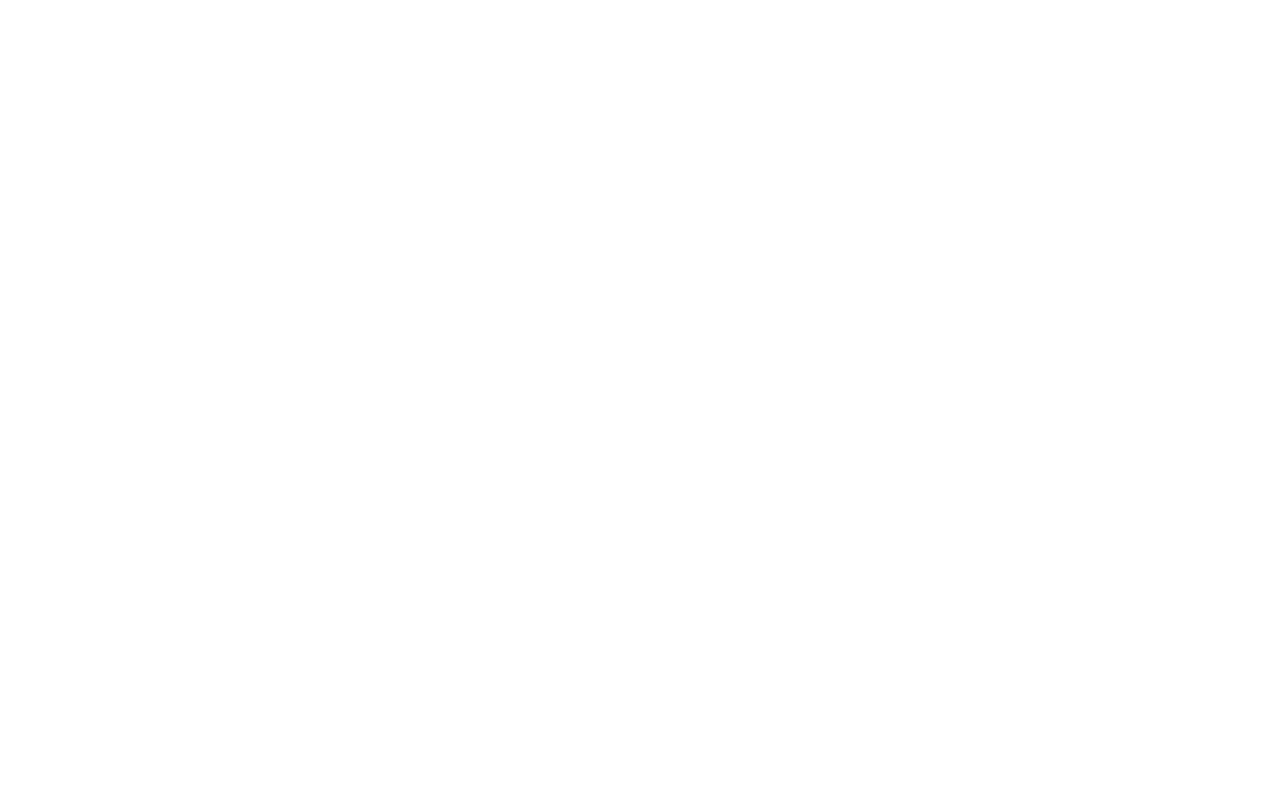
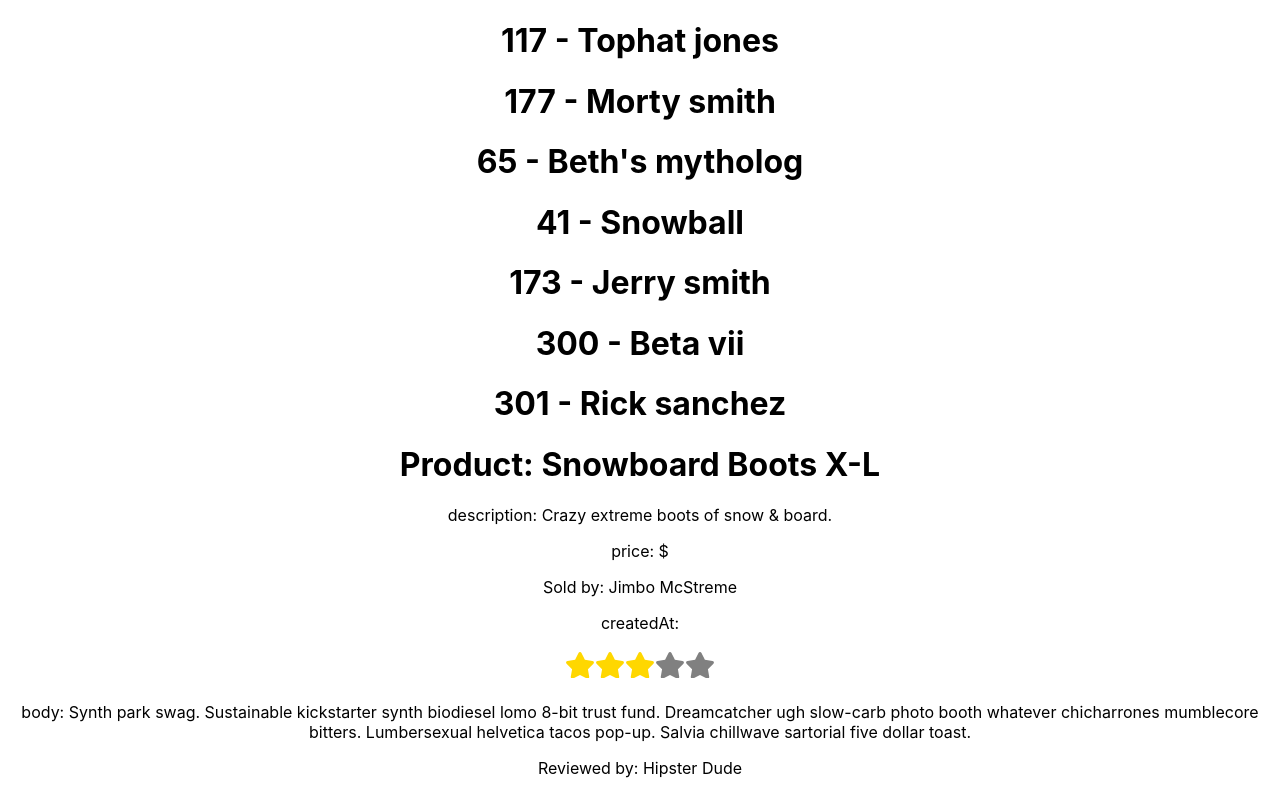
Before and after one commit to CodeCoreYVR/react-amazing-amazon-wadd-sept-2020, a React (Create React App) app: page / in a window 1280 px wide. Shown: the top 796 px of the page. Built offline with nearby package versions, Linux system fonts and the light colour scheme.

Commit message:
product show page, review and star added

```diff
--- a/src/App.js
+++ b/src/App.js
@@ -1,9 +1,11 @@
 import './App.css';
-
+import ProductsIndexPage from './components/ProductsIndexPage'
+import ProductShowPage from './components/ProductShowPage'
 function App() {
   return (
     <div className="App">
-
+    <ProductsIndexPage/>
+    <ProductShowPage/>
     </div>
   );
 }
--- /dev/null
+++ b/src/components/ProductDetails.js
@@ -0,0 +1,15 @@
+import React from 'react';
+
+const ProductDetails = (props)=> {
+  const {title, fullName, description, price, createdAt,}=props;
+  return (
+    <div>
+      <h1 className="header">Product: {title}</h1>
+      <p>description: {description}</p>
+      <p>price: ${price}</p>
+      <p>Sold by: {fullName}</p>
+      <p>createdAt: {createdAt}</p>
+    </div>
+  );
+};
+export default ProductDetails;
--- /dev/null
+++ b/src/components/ProductShowPage.js
@@ -0,0 +1,28 @@
+import React, { Component } from 'react'
+import ProductDetails  from './ProductDetails'
+import ReviewList  from './ReviewList'
+import product from '../data/product'
+class ProductShowPage extends Component  {
+  constructor(props){
+super(props)
+
+  }
+
+
+  render(){
+  const { title, description, created_at, seller, price, reviews } = product;
+  return (
+    <main>
+      <ProductDetails
+        title={title}
+        description={description}
+        fullName={seller?seller.full_name:''}
+        price={price}
+        created_at={new Date(created_at)}
+      />
+      <ReviewList
+      reviews={reviews} />
+    </main>
+  )
+}}
+export default ProductShowPage
--- /dev/null
+++ b/src/components/ProductsIndexPage.js
@@ -0,0 +1,23 @@
+import React, { Component } from "react";
+import products from '../data/productsIndexData'
+class ProductsIndexPage extends Component {
+
+  render() {
+    return (
+      <main>
+        {products.map(p => {
+          return (
+            <>
+            <div key={p.id}>
+              <h1>
+                {p.id} - {p.title}
+              </h1>
+            </div>
+            </>
+          );
+        })}
+      </main>
+    );
+  }
+}
+export default ProductsIndexPage;
--- /dev/null
+++ b/src/components/ReviewDetails.js
@@ -0,0 +1,15 @@
+import { StarRating } from './StarRating'
+
+const ReviewDetails=({ rating, body, createdAt, id, reviewerName, deleteReview })=> {
+  return (
+    <div>
+      <h3 className='header'>
+        <StarRating max={5} currentNumber={rating} />
+      </h3>
+      <p>body: {body}</p>
+      <p>Reviewed by: {reviewerName}</p>
+      <p>createdAt: {createdAt}</p>{' '}
+    </div>
+  )
+}
+export default ReviewDetails
--- /dev/null
+++ b/src/components/ReviewList.js
@@ -0,0 +1,21 @@
+import React from 'react';
+import ReviewDetails from './ReviewDetails'
+
+const ReviewList = ({reviews})=> {
+  return (
+    <div>
+      {reviews?reviews.map((review,i) => {
+        return <ReviewDetails
+          key={i}
+            rating={review.rating}
+            id={review.id}
+            body={review.body}
+            reviewerName={review.reviewer?review.reviewer.full_name:''}
+            createdAt={review.created_at}
+          />
+
+      }):''}
+    </div>
+  )
+}
+export default ReviewList
--- /dev/null
+++ b/src/components/Star.js
@@ -0,0 +1,18 @@
+export function Star(props) {
+    const { style = {}, ...restProps } = props
+    const { color = 'black', ...restStyle } = style
+
+    return (
+      <svg
+        xmlns='http://www.w3.org/2000/svg'
+        {...restProps}
+        style={restStyle}
+        viewBox='0 0 576 512'
+      >
+        <path
+          fill={color}
+          d='M259.3 17.8L194 150.2 47.9 171.5c-26.2 3.8-36.7 36.1-17.7 54.6l105.7 103-25 145.5c-4.5 26.3 23.2 46 46.4 33.7L288 439.6l130.7 68.7c23.2 12.2 50.9-7.4 46.4-33.7l-25-145.5 105.7-103c19-18.5 8.5-50.8-17.7-54.6L382 150.2 316.7 17.8c-11.7-23.6-45.6-23.9-57.4 0z'
+        />
+      </svg>
+    )
+  }
--- /dev/null
+++ b/src/components/StarRating.js
@@ -0,0 +1,14 @@
+import { Star } from './Star'
+
+export function StarRating(props) {
+  let { max, currentNumber } = props
+  let StarArray = []
+  for (let i = 1; i <= max; i++) {
+    if (i <= currentNumber) {
+      StarArray.push(<Star style={{ color: 'gold', width: '30px' }} />)
+    } else {
+      StarArray.push(<Star style={{ color: 'grey', width: '30px' }} />)
+    }
+  }
+  return <div>{StarArray}</div>
+}
```
